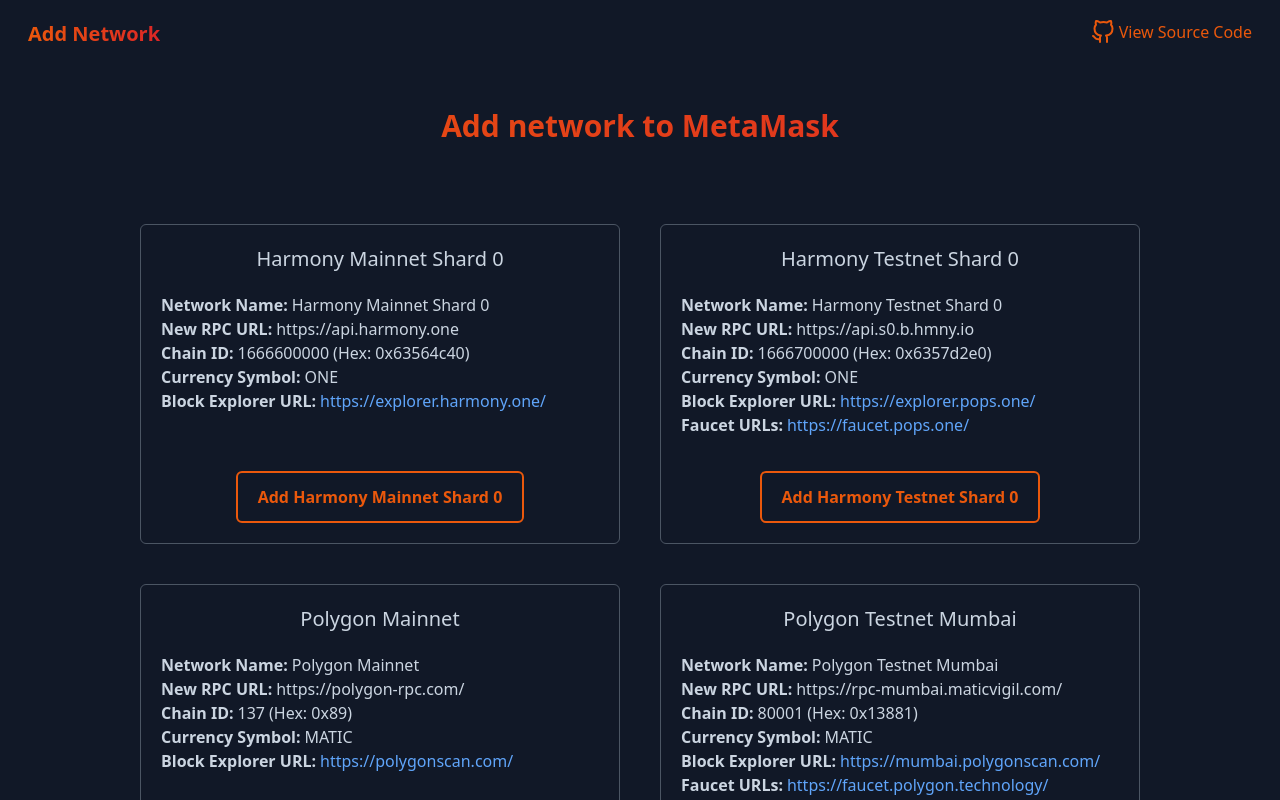
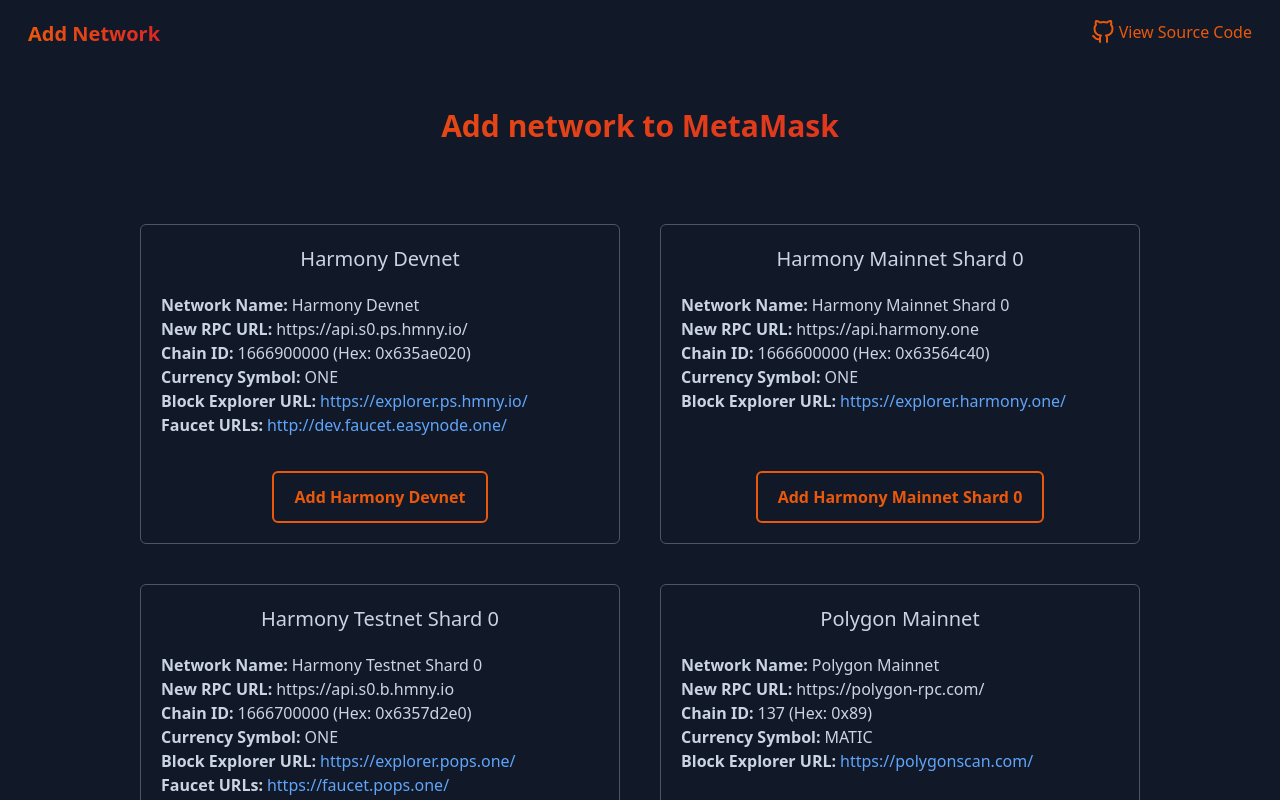
Before and after one commit to vplasencia/add-network, a Next.js app: page / in a window 1280 px wide. Shown: the top 800 px of the page. Built offline with nearby package versions, Linux system fonts and the light colour scheme.

Commit message:
Add Harmony Devnet

```diff
--- a/data/networks.js
+++ b/data/networks.js
@@ -37,6 +37,16 @@
     blockExplorerUrls: ["https://explorer.pops.one/"],
     faucetUrls:["https://faucet.pops.one/"]
   },
+  {
+    chainId: "1666900000",
+    chainName: "Harmony Devnet",
+    rpcUrls: ["https://api.s0.ps.hmny.io/"],
+    nativeCurrency: {
+      symbol: "ONE",
+    },
+    blockExplorerUrls: ["https://explorer.ps.hmny.io/"],
+    faucetUrls:["http://dev.faucet.easynode.one/"]
+  },
 ];
 
 export default networks;
```
